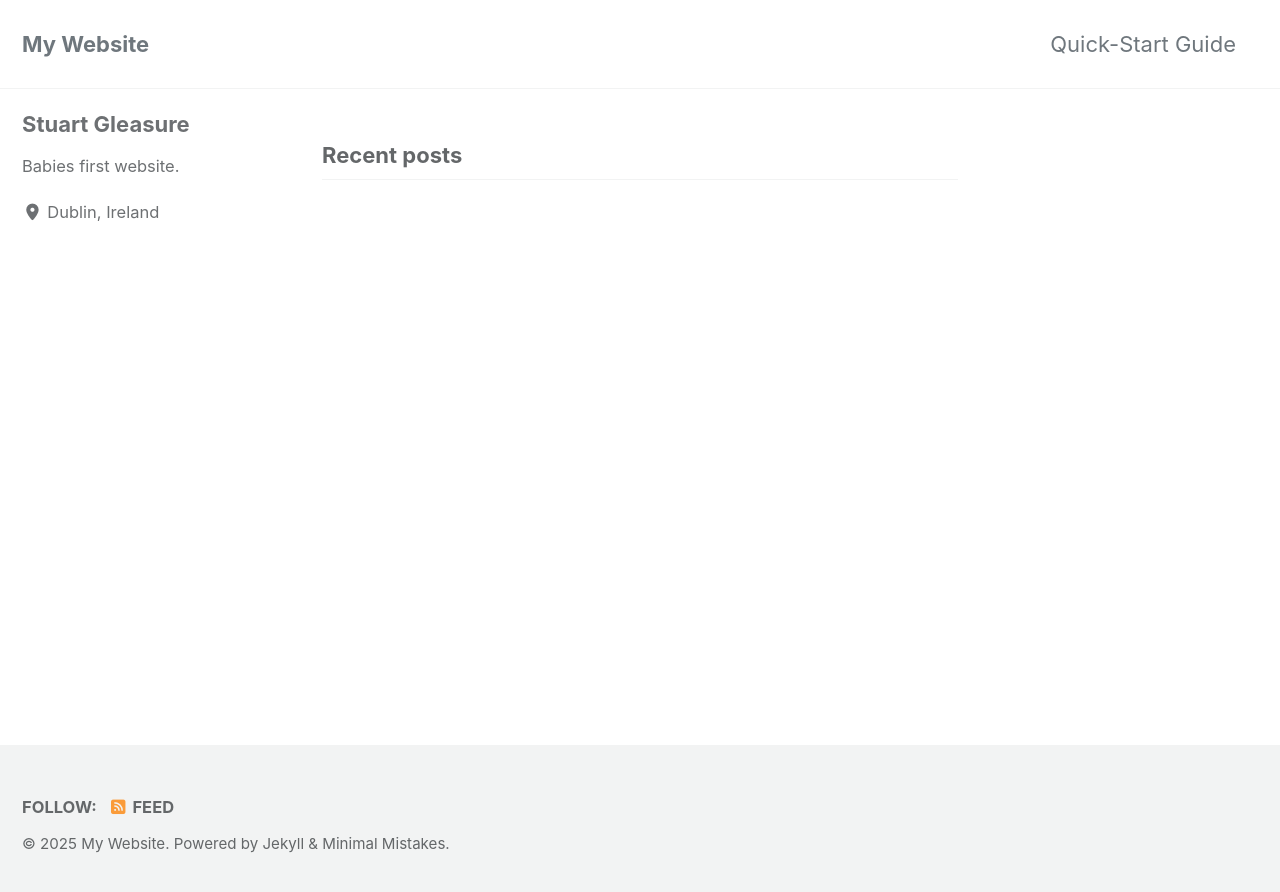
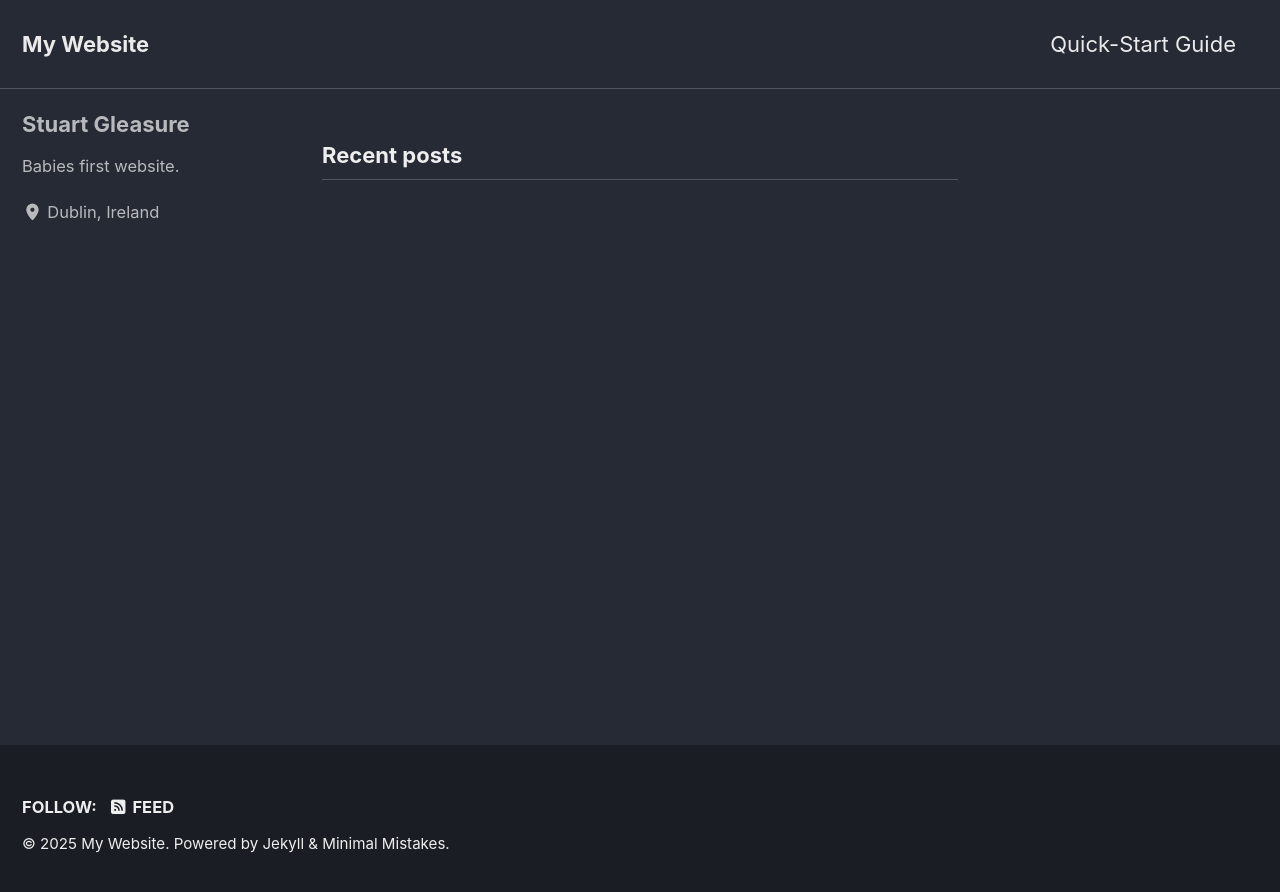
Before and after one commit to TinoStu/TinoStu.github.io, a Jekyll site: the page built from index.html, in a window 1280 px wide. Shown: the top 892 px of the page. Built offline with Jekyll 4.4.1, drawn with Linux system fonts in a browser that asks for light colours; cached includes are drawn as plain includes; the list of posts is cut into pages by our own code.

Commit message:
Change Theme colour

```diff
--- a/_config.yml
+++ b/_config.yml
@@ -12,7 +12,7 @@
 
 # theme                  : "minimal-mistakes-jekyll"
 # remote_theme           : "mmistakes/minimal-mistakes"
-minimal_mistakes_skin    : "default" # "air", "aqua", "contrast", "dark", "dirt", "neon", "mint", "plum", "sunrise"
+minimal_mistakes_skin    : "dark" # "default", "air", "aqua", "contrast", "dark", "dirt", "neon", "mint", "plum", "sunrise"
 
 # Site Settings
 locale                   : "en-US"
```
